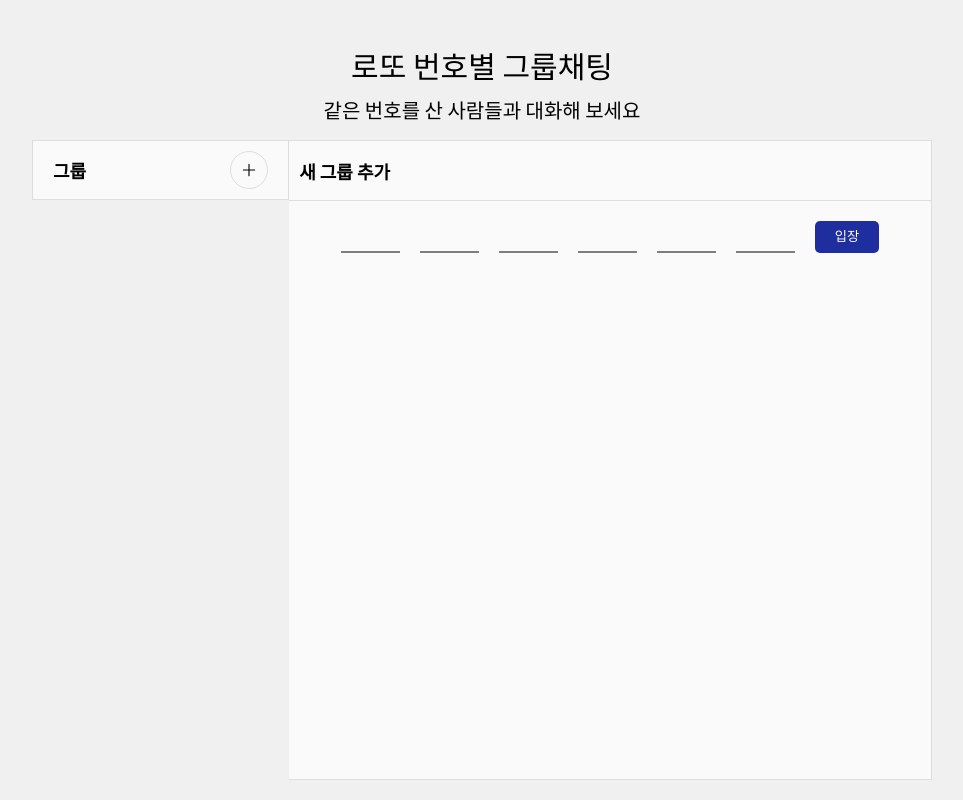
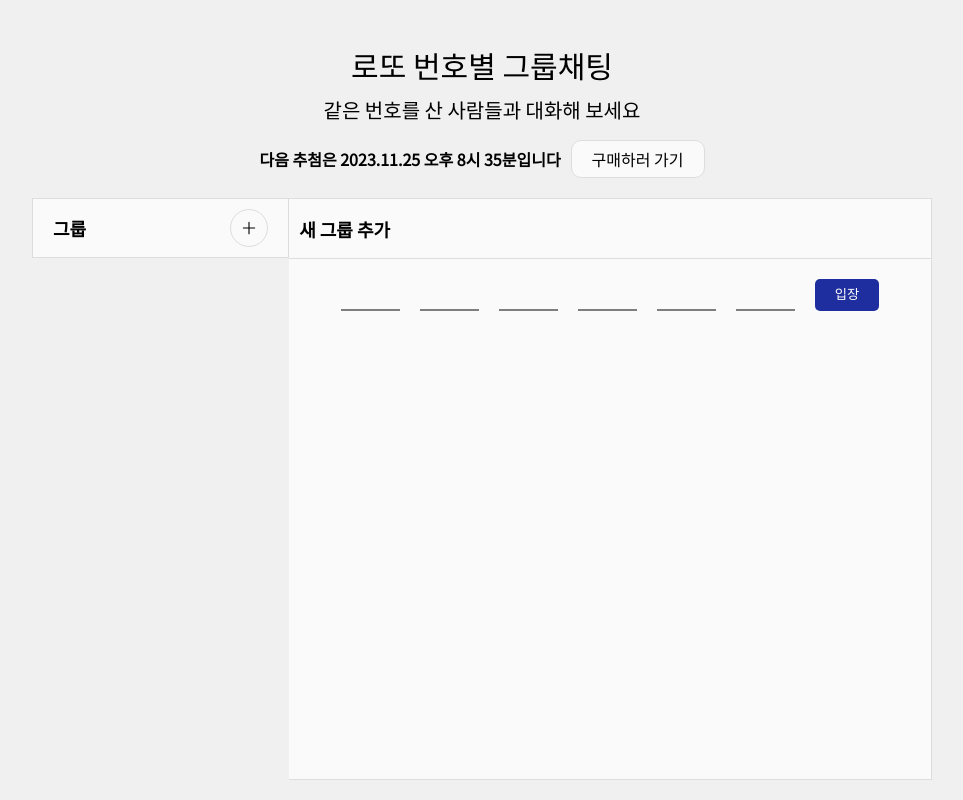
Before and after one commit to Singhand/lgc, a React (Vite) app: page / in a window 1280 px wide. Shown: the whole page, without its empty margins (158-1121 px from the left). Built offline with nearby package versions, Linux system fonts and the light colour scheme.

Commit message:
feat: 추첨 시간 표시, 사이트 바로가기, 실시간 추첨 바로가기, 추첨 결과 표시

```diff
--- a/src/components/Buttons.ts
+++ b/src/components/Buttons.ts
@@ -29,3 +29,18 @@
 export const Nonclose = styled(Close)`
   display: flex;
 `;
+
+export const WhiteBtn = styled.div`
+  display: flex;
+  align-items: center;
+  justify-content: center;
+  gap: 5px;
+  padding: 10px 20px;
+  background-color: #fafafa;
+  border-radius: 10px;
+  border: 1px solid #ddd;
+  cursor: pointer;
+  &:hover {
+    background-color: #f0f0f0;
+  }
+`;
--- /dev/null
+++ b/src/components/DrawInfo.tsx
@@ -0,0 +1,122 @@
+import React, { useCallback, useEffect, useState } from "react";
+import { styled } from "styled-components";
+import { WhiteBtn } from "./Buttons";
+import TitleBalls from "./TitleBalls";
+
+const Wrap = styled.div`
+  display: flex;
+  align-items: center;
+  justify-content: center;
+  gap: 10px;
+`;
+
+const Con1 = styled.div`
+  font-weight: bold;
+`;
+
+const Red = styled.div`
+  color: #cf1212;
+`;
+
+export default function DrawInfo() {
+  const [text, setText] = useState("");
+  const [showBtn1, setShowBtn1] = useState(false);
+  const [showBtn2, setShowBtn2] = useState(false);
+  const [numbers, setNumbers] = useState<number[] | null>(null);
+
+  const openDh = useCallback(() => {
+    window.open("https://dhlottery.co.kr/common.do?method=main");
+  }, []);
+
+  const openLive = useCallback(() => {
+    window.open("https://onair.imbc.com/");
+  }, []);
+
+  const showComingTime = useCallback(() => {
+    const draw = new Date();
+    while (draw.getDay() != 6) {
+      draw.setDate(draw.getDate() + 1);
+    }
+    setText(
+      `다음 추첨은 ${draw.getFullYear()}.${
+        draw.getMonth() + 1
+      }.${draw.getDate()} 오후 8시 35분입니다`
+    );
+    setShowBtn1(true);
+  }, []);
+
+  const getDrawResult = useCallback(async () => {
+    let offset = new Date();
+    offset.setFullYear(2023, 11, 2);
+
+    let today = new Date();
+    let no = 1096;
+
+    while (offset.getTime() <= today.getTime()) {
+      if (
+        offset.getFullYear() == today.getFullYear() &&
+        offset.getMonth() == today.getMonth() &&
+        offset.getDate() == today.getDate()
+      ) {
+        break;
+      }
+      no += 1;
+      offset.setDate(offset.getDate() + 7);
+    }
+
+    let res = await fetch(`/api/common.do?method=getLottoNumber&drwNo=${no}`);
+    let rj = await res.json();
+    if (rj["returnValue"] == "success") {
+      let balls = [];
+      for (let index = 1; index <= 6; index++) {
+        balls.push(rj[`drwtNo${index}`]);
+      }
+      setText(`${no}회 당첨번호`);
+      setNumbers(balls);
+    }
+  }, []);
+
+  useEffect(() => {
+    const date = new Date();
+
+    if (date.getDay() == 6) {
+      if (date.getHours() == 20) {
+        if (date.getMinutes() >= 35 && date.getMinutes() <= 40) {
+          // 추첨 보러 가기
+          setText("추첨중입니다");
+          setShowBtn2(true);
+        } else if (date.getMinutes() > 40) {
+          // 추첨 결과 대기중
+          setText("추첨 결과 대기중...");
+        } else {
+          // 추첨 시간 표시
+          showComingTime();
+        }
+      } else if (date.getHours() > 20) {
+        // 추첨 결과
+        getDrawResult();
+      } else {
+        // 추첨 시간 표시
+        showComingTime();
+      }
+    } else {
+      // 추첨 시간 표시
+      showComingTime();
+    }
+
+    return () => {};
+  }, []);
+
+  return (
+    <Wrap>
+      <Con1>{text}</Con1>
+      {showBtn1 && <WhiteBtn onClick={openDh}>구매하러 가기</WhiteBtn>}
+      {showBtn2 && (
+        <WhiteBtn onClick={openLive}>
+          <Red>●</Red>라이브 가기
+        </WhiteBtn>
+      )}
+      {numbers && <TitleBalls numbers={numbers}></TitleBalls>}
+    </Wrap>
+  );
+}
--- a/src/routes/Main.tsx
+++ b/src/routes/Main.tsx
@@ -2,6 +2,7 @@
 import styled from "styled-components";
 import ChatRoom from "../components/ChatRoom";
 import Rooms from "../components/Rooms";
+import DrawInfo from "../components/DrawInfo";
 
 const Wrapper = styled.div`
   width: 100%;
@@ -50,6 +51,7 @@
     <Wrapper>
       <Title>로또 번호별 그룹채팅</Title>
       <T2>같은 번호를 산 사람들과 대화해 보세요</T2>
+      <DrawInfo></DrawInfo>
       <Grid>
         <Rooms
           rooms={rooms}
--- a/vite.config.ts
+++ b/vite.config.ts
@@ -1,7 +1,18 @@
-import { defineConfig } from 'vite'
-import react from '@vitejs/plugin-react-swc'
+import { defineConfig } from "vite";
+import react from "@vitejs/plugin-react-swc";
 
 // https://vitejs.dev/config/
 export default defineConfig({
   plugins: [react()],
-})
+  server: {
+    proxy: {
+      "/api": {
+        target: "https://www.dhlottery.co.kr",
+        changeOrigin: true,
+        rewrite: (path) => path.replace(/^\/api/, ""),
+        secure: false,
+        ws: true,
+      },
+    },
+  },
+});
```
